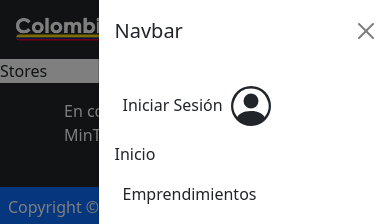
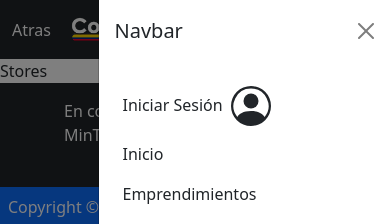
Before and after one commit to HectorBetan/Colombia-Emprende, a React (Create React App) app in the folder app/: page /emprendimientos in a window 390 px wide. Both pictures are taken after a click on the button 350 px from the left and 29 px from the top of the page. Shown: the top 224 px of the page. Built offline with nearby package versions, Linux system fonts and the light colour scheme; no server answers.

Commit message:
responsive-nav

```diff
--- a/app/src/components/Navigation.js
+++ b/app/src/components/Navigation.js
@@ -3,8 +3,20 @@ import Offcanvas from 'react-bootstrap/Offcanvas';
 import { useState } from 'react';
 import { useAuth } from "../context/AuthContext";
 import { LoginButtonNav, UserButtonNav } from "../utilities/headerButton.utilities";
+import {useLocation, useNavigate} from 'react-router-dom';
 import Logo from "../assets/logos/logo-colombia-blanco.png";
 function NavigationBar() {
+    const location = useLocation();
+    const navigate = useNavigate();
+    const Return = () => {
+        if (location.pathname !== "/") {
+            return (
+                <div className="text-white d-lg-none d-xl-none d-xxl-none" onClick={(e)=>{e.preventDefault(); navigate(-1)}}>
+                    Atras
+                </div>
+            )
+        }
+    }
     const [show, setShow] = useState(false);
     const {user} = useAuth();
     const handleClose = () => {
@@ -46,7 +58,8 @@ function NavigationBar() {
                     </ul>
                 </div>
                 <div className="container">
-                    <span className="navbar-brand mb-0 h1 d-lg-none d-xl-none d-xxl-none"><img src={Logo} alt="Logo"
+                    <Return />
+                    <span className="navbar-brand mb-0 d-lg-none d-xl-none d-xxl-none"><img src={Logo} alt="Logo"
                     style={{maxWidth:'220px'}} /></span>
                     <button className="navbar-toggler" type="button" onClick={handleShow}>
                         <span className="navbar-toggler-icon"></span>
@@ -60,7 +73,7 @@ function NavigationBar() {
                         <ul className="navbar-nav me-auto mb-2 mb-lg-0">
                             <SetButton />
                                 <li className="nav-item">
-                                    <Link to={"/"} className="nav-link me-4">Inicio</Link>
+                                    <Link to={"/"} className="nav-link me-4 ms-2">Inicio</Link>
                                 </li>
                                 <li className="nav-item">
                                     <Link to={"/Emprendimientos"} className="nav-link ms-2 me-4">Emprendimientos</Link>
--- a/app/src/components/Register.js
+++ b/app/src/components/Register.js
@@ -211,11 +211,11 @@ function Register () {
                         <input type="file" className="ms-lg-3 ms-xl-3 ms-xxl-3 mt-3 subirFoto" onChange={changeImg} accept="image/*"></input>
                     </div>
                 </div>
-                <div className="d-flex flex-row justify-content-start mb-1 me-3 ms-3 mt-3" style={{fontSize:'15px'}}>
+                <span className="d-flex flex-row justify-content-start mb-1 me-3 ms-3 mt-3" style={{fontSize:'10px'}}>
                     <input type="checkbox" className="form-check-input me-1 ms-1" required/>
-                    <p>Acepto las&nbsp;</p>
-                    <PolicyModal />
-                </div>
+                    <span>Acepto las&nbsp;<PolicyModal /></span>
+
+                </span>
                 <div className="d-grid mt-3 mb-3 me-3 ms-5 ps-1 pe-3">
                     <Button variant="primary" type="submit" className="me-4 mb-1 mt-1">
                     Aceptar
--- a/app/src/pages/Home.js
+++ b/app/src/pages/Home.js
@@ -7,6 +7,7 @@ import Navbar from "react-bootstrap/Navbar";
 import Logo from "../assets/logos/logo-colombia.png";
 import { Routes, Route } from "react-router-dom";
 import { useAuth } from "../context/AuthContext";
+
 import { LoginButton, UserButton } from "../utilities/headerButton.utilities";
 function Home() {
     const { user } = useAuth();
@@ -17,7 +18,6 @@ function Home() {
                     <UserButton />
                 </div>
             )
-
         }
         else {
             return (
@@ -42,5 +42,4 @@ function Home() {
         </div>
     );
 }
-
 export default Home;
--- a/app/src/utilities/policyModal.utilities.js
+++ b/app/src/utilities/policyModal.utilities.js
@@ -9,7 +9,7 @@ function PolicyModal() {
     };
     const [fullscreen, setFullscreen] = useState(true);
     return (
-        <div>
+        <span>
             <span role="button" type="button" onClick={handleShow}>
                 politicas de privacidad y tratamiento de datos
             </span>
@@ -184,7 +184,7 @@ function PolicyModal() {
                     </div>
                 </div>
             </Modal>
-        </div>
+        </span>
     );
 }
 
```
